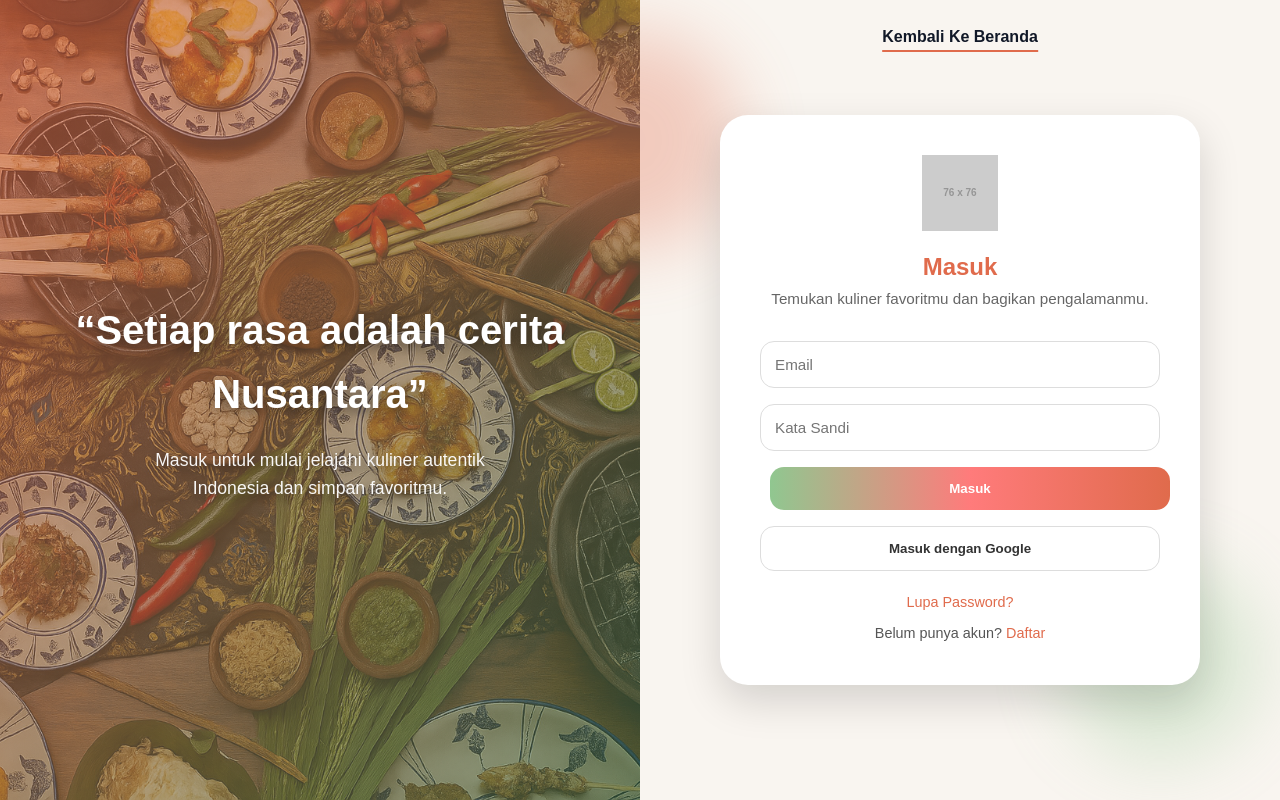
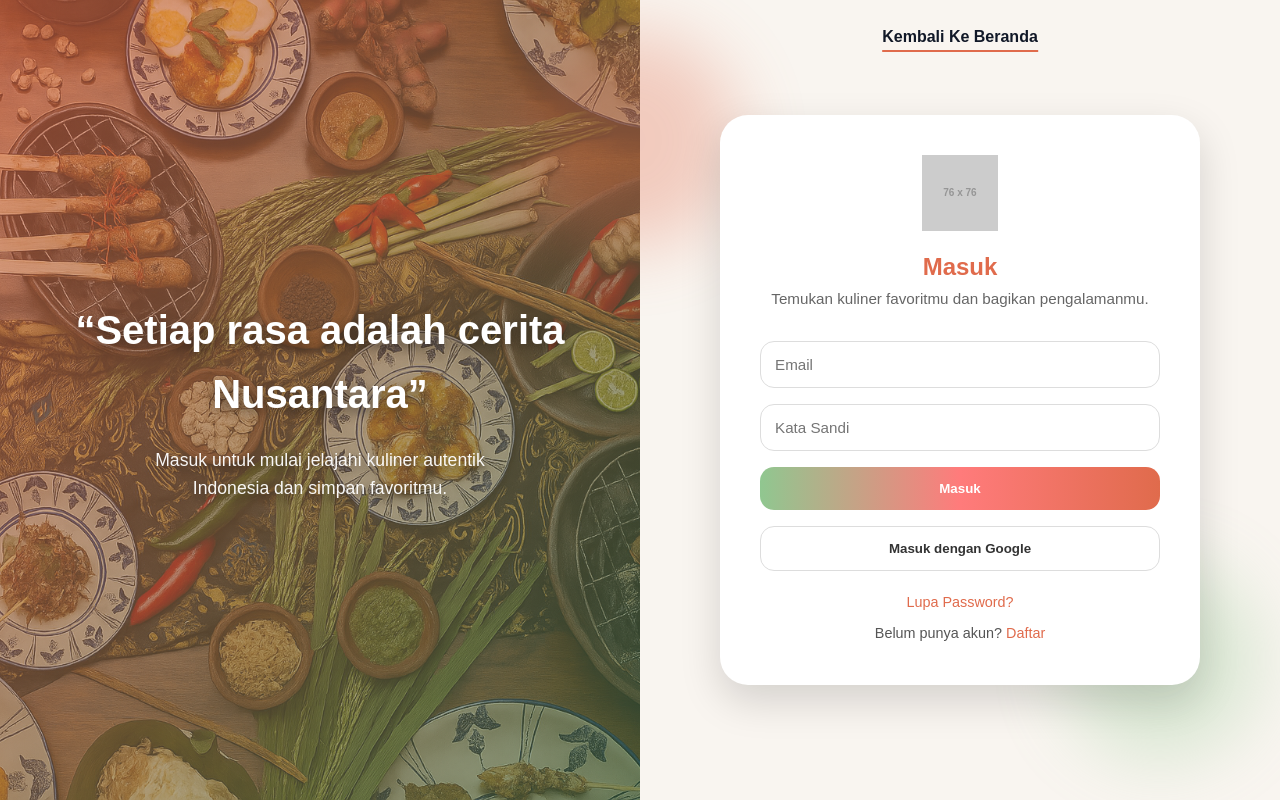
Before and after one commit to nfl-alvis/nfl-alvis.github.io, a PHP site: page /login.html in a window 1280 px wide. Run offline with PHP 8.4, Linux system fonts and the light colour scheme; grey boxes labelled with a size stand in for pictures from a placeholder-image service; some libraries are stand-ins or nearby versions.

Commit message:
Update button class for login functionality

```diff
--- a/login.html
+++ b/login.html
@@ -37,7 +37,7 @@
           <div class="login-form">
             <input type="email" placeholder="Email" />
             <input type="password" placeholder="Kata Sandi" />
-            <button class="btn-primary">Masuk</button>
+            <button class="btn-primary-login">Masuk</button>
             <button class="btn-google">Masuk dengan Google</button>
           </div>
 
--- a/style.css
+++ b/style.css
@@ -603,7 +603,7 @@ nav ul li a:hover {
   font-size: 0.95rem;
 }
 
-.btn-primary,
+.btn-primary-login,
 .btn-google {
   width: 100%;              /* sama lebar */
   padding: 14px;
@@ -612,7 +612,7 @@ nav ul li a:hover {
   cursor: pointer;
 }
 
-.btn-primary {
+.btn-primary-login {
   background: linear-gradient(270deg, #e06b4c 0%, #ff7b7b 50%, #90c790 100%);
   color: white;
   border: none;
```
